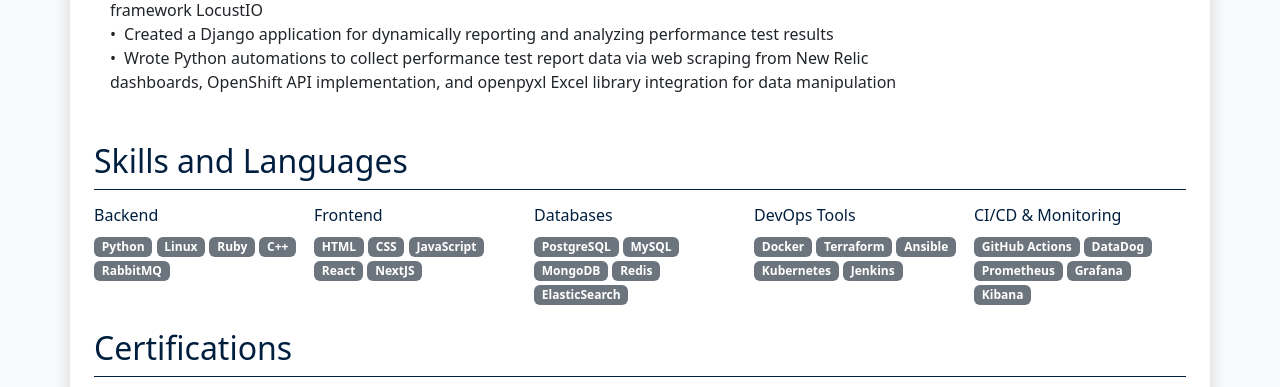
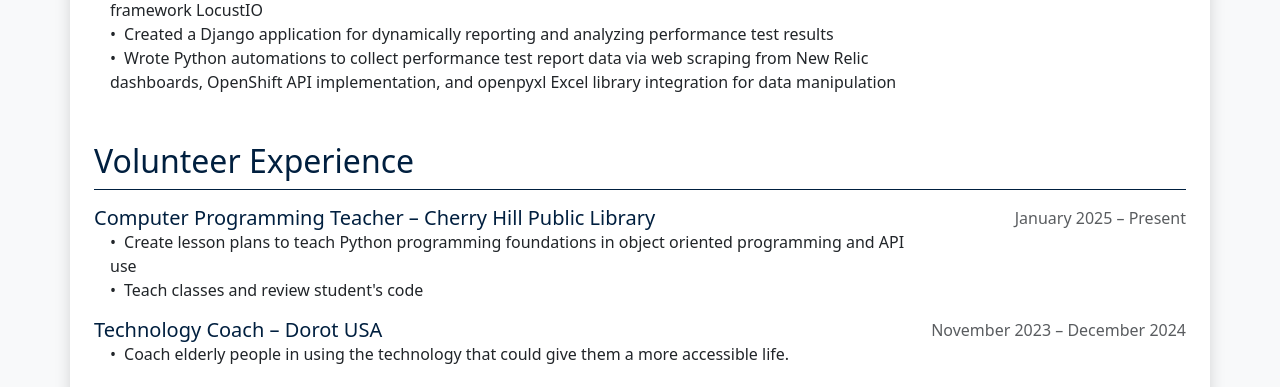
Before and after one commit to jmath1/ResponsiveResume, a plain HTML site: page index.html in a window 1280 px wide. Shown: the part 1593-1980 px from the top of the page. Drawn offline with nearby package versions, Linux system fonts and the light colour scheme.

Commit message:
add volunteer experience section

```diff
--- a/index.html
+++ b/index.html
@@ -188,6 +188,28 @@
       </div>
     </div>
 
+    <h2 class="text-navy border-bottom border-navy pb-2 pt-4 mb-3">Volunteer Experience</h2>
+    <div class="mb-4">
+      <div class="d-flex justify-content-between">
+        <h5 class="text-primary mb-0 header-title">Computer Programming Teacher – Cherry Hill Public Library</h5>
+        <span class="text-muted header-date">January 2025 – Present</span>
+      </div>
+      <ul class="list-unstyled ps-3 list-container">
+          <li><span class="me-2">•</span>Create lesson plans to teach Python programming foundations in object oriented programming and API use</li>
+          <li><span class="me-2">•</span>Teach classes and review student's code</li>
+      </ul>
+
+      <div class="d-flex justify-content-between">
+        <h5 class="text-primary mb-0 header-title">Technology Coach – Dorot USA</h5>
+        <span class="text-muted header-date">November 2023 – December 2024</span>
+      </div>
+      <ul class="list-unstyled ps-3 list-container">
+          <li><span class="me-2">•</span>Coach elderly people in using the technology that could give them a more accessible life.</li>
+      </ul>
+
+    </div>
+
+
     <h2 class="text-navy border-bottom border-navy pb-2 pt-4 mb-3">Skills and Languages</h2>
     <div class="row row-cols-1 row-cols-md-5 g-2">
       <div class="col">
```
